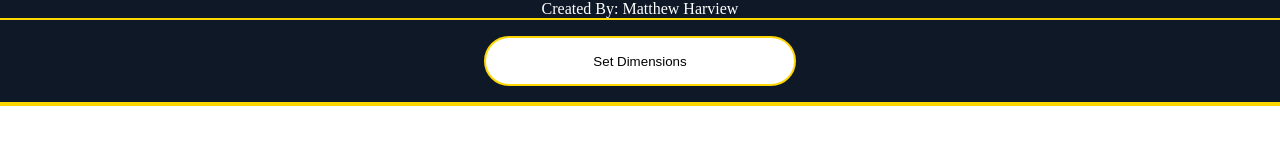
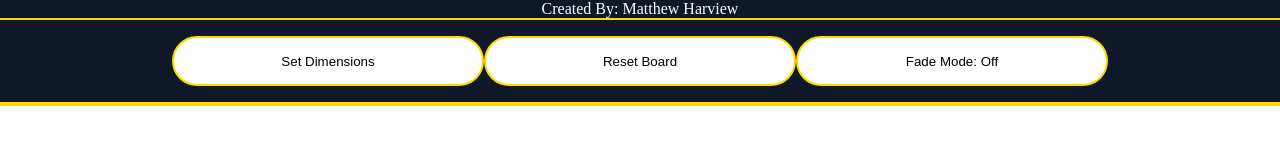
Before and after one commit to Long-Hold/odin-etch-a-sketch, a plain HTML site: page index.html in a window 1280 px wide. Drawn offline with Linux system fonts and the light colour scheme.

Commit message:
feat: Add 2 new functionality HTML buttons

```diff
--- a/index.html
+++ b/index.html
@@ -14,6 +14,8 @@
     <!-- Sends a prompt box to user when clicked -->
     <div id="button-container">
         <button type="button" id="prompt-button">Set Dimensions</button>
+        <button type="button" id="reset-button">Reset Board</button>
+        <button type="button" id="fade-mode-button">Fade Mode: <span>Off</span></button>
     </div>
 
     <!-- A container for a 16x16 grid generated by JS -->
```
